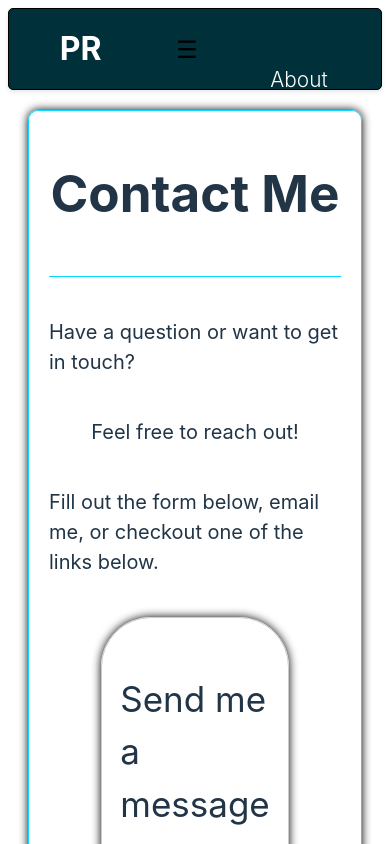
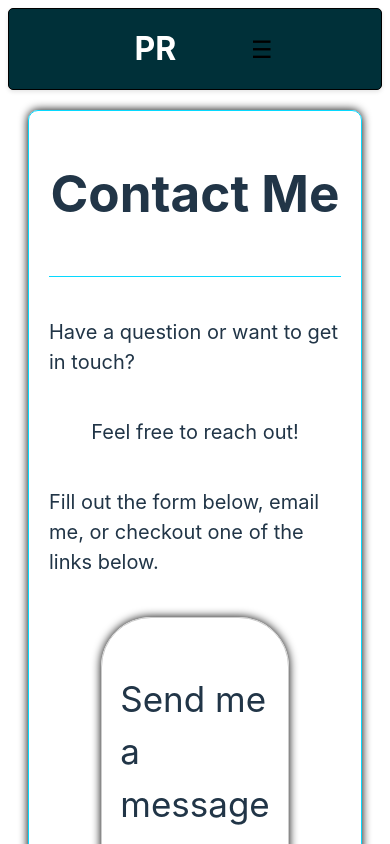
Before and after one commit to PaulRusz/Portfolio-example, a Next.js app: page /Contact in a window 390 px wide. Shown: the top 844 px of the page. Built offline with nearby package versions, Linux system fonts and the light colour scheme.

Commit message:
fixed navbar menu for mobile devices to properly show links

```diff
--- a/components/Navbar/Navbar.js
+++ b/components/Navbar/Navbar.js
@@ -8,12 +8,37 @@ export default function Navbar({ children }) {
 
     const [showMenu, setShowMenu] = useState(false);
 
-    return <div className={styles.container}>{children}
+    // return <div className={styles.container}>{children}
 
-    <nav className={styles.navbar}>
+    // <nav className={styles.navbar}>
+    // <div>
+    //     <Link href="/">
+    //         <p className={ `${styles.logo} ${styles.logoButton} `} > PR </p>
+    //     </Link>
+    //   </div>
+
+    //   <button className={styles.hamburgerMenu} onClick={() => setShowMenu(!showMenu)}>
+    //     &#9776;
+    //   </button>
+
+    //         <ul className={`${styles.links} ${showMenu ? styles.show : ''}`}>
+    //         {/* <li><Link href="/" className={styles.links}>Home</Link></li> */}
+    //             <li><Link href="/about" className={styles.links}>About</Link></li>
+    //             <li><Link href="/portfolio" className={styles.links}>Portfolio</Link> </li>
+    //             <li><Link href="/contact" className={styles.links}>Contact</Link></li>
+    //             <li><Link href="/resume" className={styles.links}>Resume</Link></li>
+    //         </ul>
+
+    //     </nav>
+    // </div>
+
+return (
+    <div className={styles.container}>
+        {children}
+        <nav className={`${styles.navbar} ${showMenu ? styles.show : ''}`}>
             <div>
                 <Link href="/">
-            <p className={ `${styles.logo} ${styles.logoButton} `} > PR </p>
+                    <p className={`${styles.logo} ${styles.logoButton}`}>PR</p>
                 </Link>
             </div>
 
@@ -21,14 +46,14 @@ export default function Navbar({ children }) {
                 &#9776;
             </button>
 
-            <ul className={`${styles.links} ${showMenu ? styles.show : ''}`}>
-            {/* <li><Link href="/" className={styles.links}>Home</Link></li> */}
+            <ul className={`${styles.links} ${showMenu ? styles.showMenu : ''}`}>
                 <li><Link href="/about" className={styles.links}>About</Link></li>
-                <li><Link href="/portfolio" className={styles.links}>Portfolio</Link> </li>
+                <li><Link href="/portfolio" className={styles.links}>Portfolio</Link></li>
                 <li><Link href="/contact" className={styles.links}>Contact</Link></li>
                 <li><Link href="/resume" className={styles.links}>Resume</Link></li>
             </ul>
         </nav>
     </div>
+);
 
 }
--- a/components/Navbar/Navbar.module.css
+++ b/components/Navbar/Navbar.module.css
@@ -1,4 +1,7 @@
 
+
+
+/*
 
 .navbar {
     background: #003039;
@@ -10,15 +13,15 @@
     box-shadow: 0 2px 4px rgba(0, 0, 0, 0.1);
     border: 1px solid black;
     border-radius: 5px;
-    overflow: hidden; /* Ensure content stays within the navbar container */
+    overflow: hidden;
 }
 
 .logo {
     color: white;
     font-size: 2rem;
     font-weight: bolder;
-    margin: 0 10px; /* Adjust margin values to control spacing */
-    padding: 1px 1px; /* Adjust padding values for the button size */
+    margin: 0 10px;
+    padding: 1px 1px;
     background-color: transparent;
 
 }
@@ -33,9 +36,9 @@
 
 .links {
     width: 130px;
-    flex: 1; /* Allow the links to take up the remaining space */
+    flex: 1;
     display: flex;
-    justify-content: center; /* Center the links horizontally */
+    justify-content: center;
     font-weight: 300;
     list-style-type: none;
     padding: 0;
@@ -47,11 +50,11 @@
     margin: 5px;
     line-height: 3;
     text-decoration: none;
-    border-radius: 10px; /* Add border radius for smoother edges */
-    transition: color 0.3s, background-color 0.3s; /* smooth color and background color transition */
+    border-radius: 10px;
+    transition: color 0.3s, background-color 0.3s;
     display: flex;
-    justify-content: center; /* Center text horizontally */
-    align-items: center; /* Center text vertically */
+    justify-content: center;
+    align-items: center;
     margin-left: 20px;
     margin-right: 20px;
     padding-left: 15px;
@@ -65,7 +68,7 @@
 
 
 .hamburgerMenu {
-    display: none; /* Hide the hamburger menu button by default */
+    display: none;
 }
 
 .show {
@@ -74,7 +77,7 @@
 
 @media (max-width: 768px) {
     .hamburgerMenu {
-        display: block; /* Show the hamburger menu button on smaller screens */
+        display: block;
         font-size: 1.5rem;
         background: none;
         border: none;
@@ -82,17 +85,16 @@
     }
 
     .show {
-        display: none; /* Show the links when the menu is toggled */
+        display: none;
         flex-direction: column;
 
     }
 
     .links {
-        /* display: none; Hide the links by default on smaller screens */
-        flex-direction: column; /* Display the links vertically on smaller screens */
+
+        flex-direction: column;
         position: relative;
-        top: 70px; /* Adjust the top position to align with the navbar */
-        background: transparent; /* Set background color for the dropdown menu */
+        top: 70px;
         width: 50%;
         text-align: center;
         overflow-x: visible;
@@ -102,4 +104,113 @@
     .links a {
         display: block;
     }
+}  */
+
+
+.navbar {
+    background: #003039;
+    height: 60px;
+    display: flex;
+    justify-content: center;
+    align-items: center;
+    padding: 10px;
+    box-shadow: 0 2px 4px rgba(0, 0, 0, 0.1);
+    border: 1px solid black;
+    border-radius: 5px;
+    overflow: hidden;
+    transition: height 0.3s; /* Add transition for height */
 }
+
+.show {
+    height: 200px; /* Set the height when the menu is shown */
+}
+
+.logo {
+    color: white;
+    font-size: 2rem;
+    font-weight: bolder;
+    margin: 0 10px;
+    padding: 1px 1px;
+    background-color: transparent;
+}
+
+.logo:hover {
+    background-color: transparent;
+}
+
+.logo p {
+    font-size: 4rem;
+}
+
+.links {
+    width: 130px;
+    flex: 1;
+    display: flex;
+    justify-content: center;
+    font-weight: 300;
+    list-style-type: none;
+    padding: 0;
+    margin: 0;
+}
+
+.navbar a {
+    color: white;
+    font-size: 1.3rem;
+    margin: 5px;
+    line-height: 3;
+    text-decoration: none;
+    border-radius: 10px;
+    transition: color 0.3s, background-color 0.3s;
+    display: flex;
+    justify-content: center;
+    align-items: center;
+    margin-left: 20px;
+    margin-right: 20px;
+    padding-left: 15px;
+    padding-right: 15px;
+}
+
+.navbar a:hover {
+    color: black;
+    background-color: #99efff;
+}
+
+.hamburgerMenu {
+    display: none;
+}
+
+.showMenu {
+    display: flex;
+
+}
+
+@media (max-width: 768px) {
+    .hamburgerMenu {
+        display: block;
+        font-size: 1.5rem;
+        background: none;
+        border: none;
+        cursor: pointer;
+
+    }
+
+    .links {
+        display: none;
+        flex-direction: column;
+        /* position: relative; */
+        /* top: 70px;  */
+        height: 40px;
+        width: 50%;
+        text-align: center;
+        overflow-x: visible;
+        border-radius: 20%;
+    }
+
+    .showMenu {
+        display: flex;
+    }
+
+    .links a {
+        display: block;
+    }
+}
```
Lines whose indentation alone changed are shown as unchanged.
